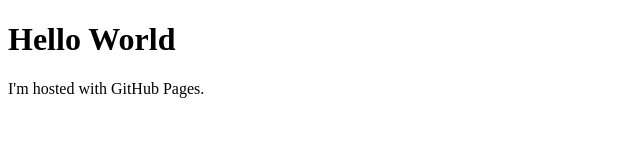
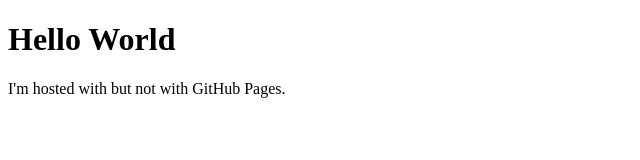
Before and after one commit to augustose/inf777, a plain HTML site: page index.html in a window 1280 px wide. Shown: the whole page, without its empty margins (0-640 px from the left). Drawn offline with Linux system fonts and the light colour scheme.

Commit message:
update index

```diff
--- a/index.html
+++ b/index.html
@@ -2,6 +2,6 @@
 <html>
 <body>
 <h1>Hello World</h1>
-<p>I'm hosted with GitHub Pages.</p>
+<p>I'm hosted with but not with GitHub Pages.</p>
 </body>
 </html>
```
